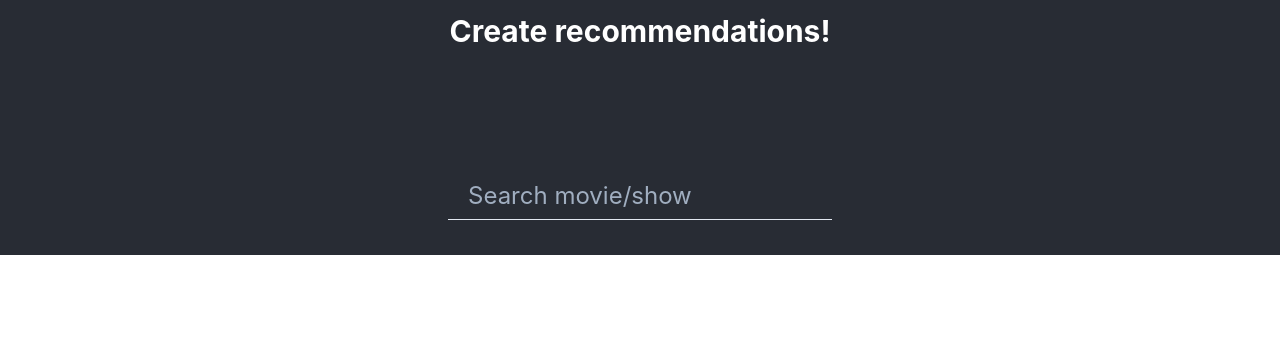
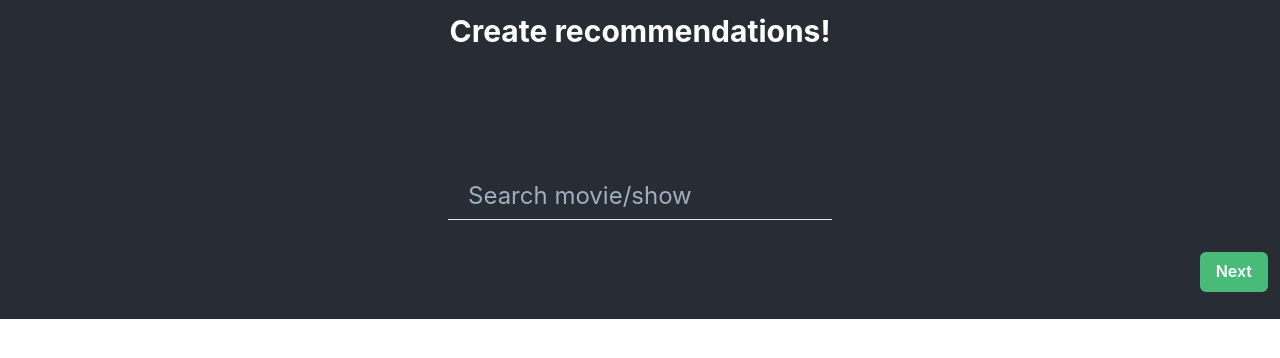
Before and after one commit to sondrew/smdb-frontend, a React (Create React App) app: page / in a window 1280 px wide. Shown: the top 358 px of the page. Built offline with nearby package versions, Linux system fonts and the light colour scheme.

Commit message:
Display different badges on movies and tv shows to visually seperate

```diff
--- a/src/Components/WelcomePage.tsx
+++ b/src/Components/WelcomePage.tsx
@@ -129,13 +129,39 @@ const WelcomePage: React.FC = () => {
                 />
                 <Text fontSize="lg" as="h6" pl={3}>
                   {item.title}
+                  <Text display="inline-flex" color="lightgray" pl={2}>
+                    ({item.releaseDate.substring(0, 4)})
+                  </Text>
                 </Text>
-                <Text color="lightgray" pl={2}>
-                  ({item.releaseDate.substring(0, 4)})
-                </Text>
+                <Badge
+                  alignSelf="flex-start"
+                  marginLeft="auto"
+                  borderRadius="full"
+                  px="2"
+                  py={1}
+                  color="white"
+                  backgroundColor={
+                    item.mediaType.toString() === 'tv' ? 'green' : 'red'
+                  }
+                  textShadow="0 0 3px black"
+                >
+                  {item.mediaType.toString().toUpperCase()}
+                </Badge>
               </Box>
             ))}
         </Box>
+      </Flex>
+      <Flex justifyContent="flex-end">
+        <Link to={'/edit'}>
+          <Button
+            size="md"
+            m={3}
+            backgroundColor={'green.400'}
+            _hover={{ backgroundColor: 'green.200' }}
+          >
+            Next
+          </Button>
+        </Link>
       </Flex>
     </Box>
   );
```
